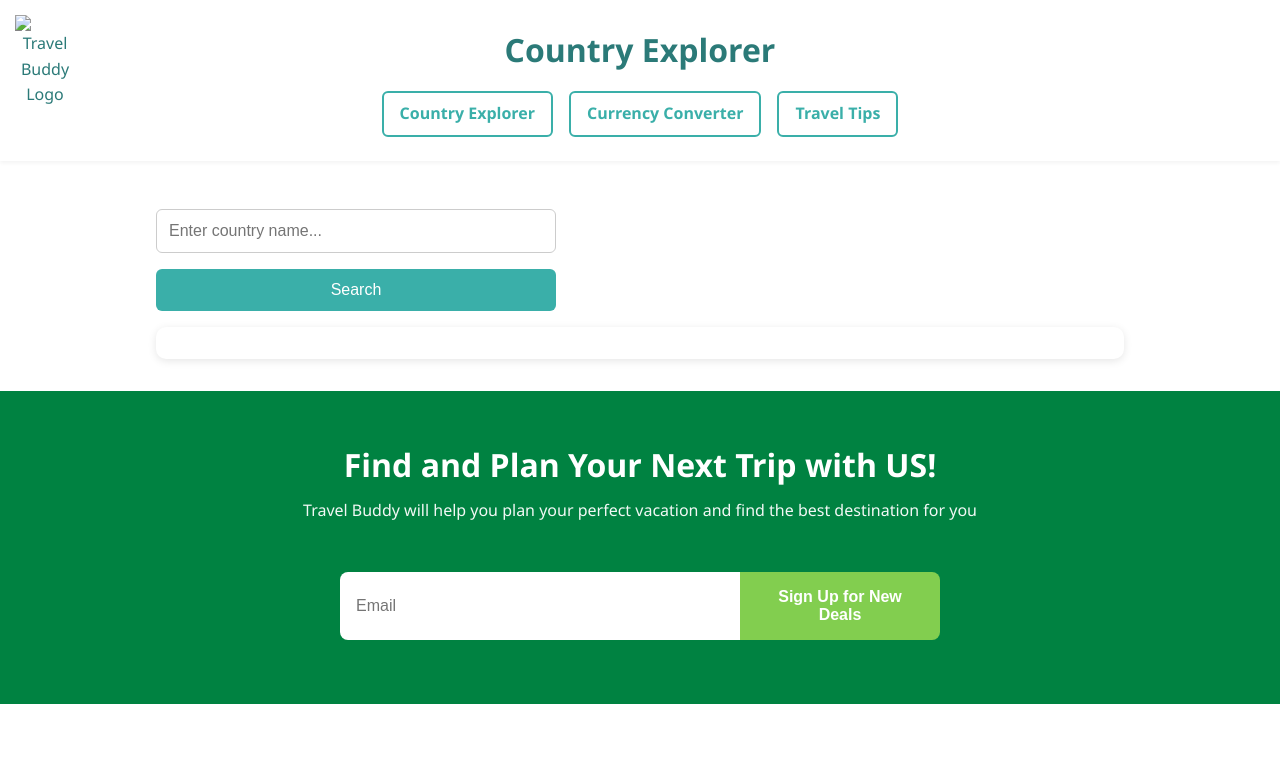
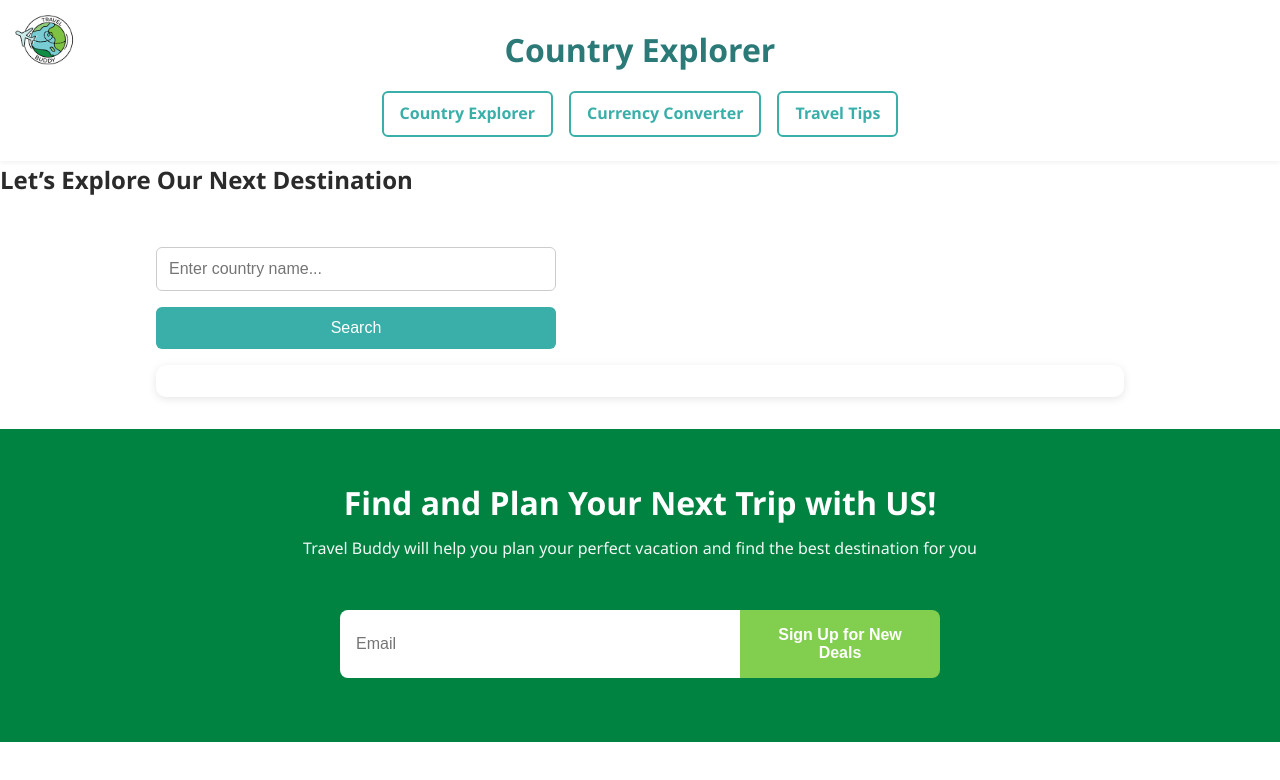
Before and after one commit to Fashnlvr/com6338-10-10-lewis-johnson-he, a plain HTML site: page country.html in a window 1280 px wide. Drawn offline with Linux system fonts and the light colour scheme.

Commit message:
Page 1 - Country Explorer

```diff
--- a/country.html
+++ b/country.html
@@ -1,4 +1,4 @@
-<!DOCTYPE html>
+ <!DOCTYPE html>
 <html lang="en">
 <head>
   <meta charset="UTF-8" />
@@ -8,7 +8,7 @@
 </head>
 <body>
   <header>
-    <img src="travelbuddylogo11098-24gl-200h.png" alt="Travel Buddy Logo" class="logo" />
+    <img src="images/logo.png" alt="Travel Buddy Logo" class="logo" />
     <h1>Country Explorer</h1>
     <nav>
       <a href="country.html">Country Explorer</a>
@@ -16,7 +16,14 @@
       <a href="tips.html">Travel Tips</a>
     </nav>
   </header>
-  </header>
+  <div class="page-wrapper">
+    <!-- Hero Banner Section -->
+    <section class="hero-banner">
+      <div class="hero-text">
+        <h2>Let’s Explore Our Next Destination</h2>
+      </div>
+    </section>
+
   <main>
     <input type="text" id="country-input" placeholder="Enter country name..." />
     <button onclick="searchCountry()">Search</button>
```
